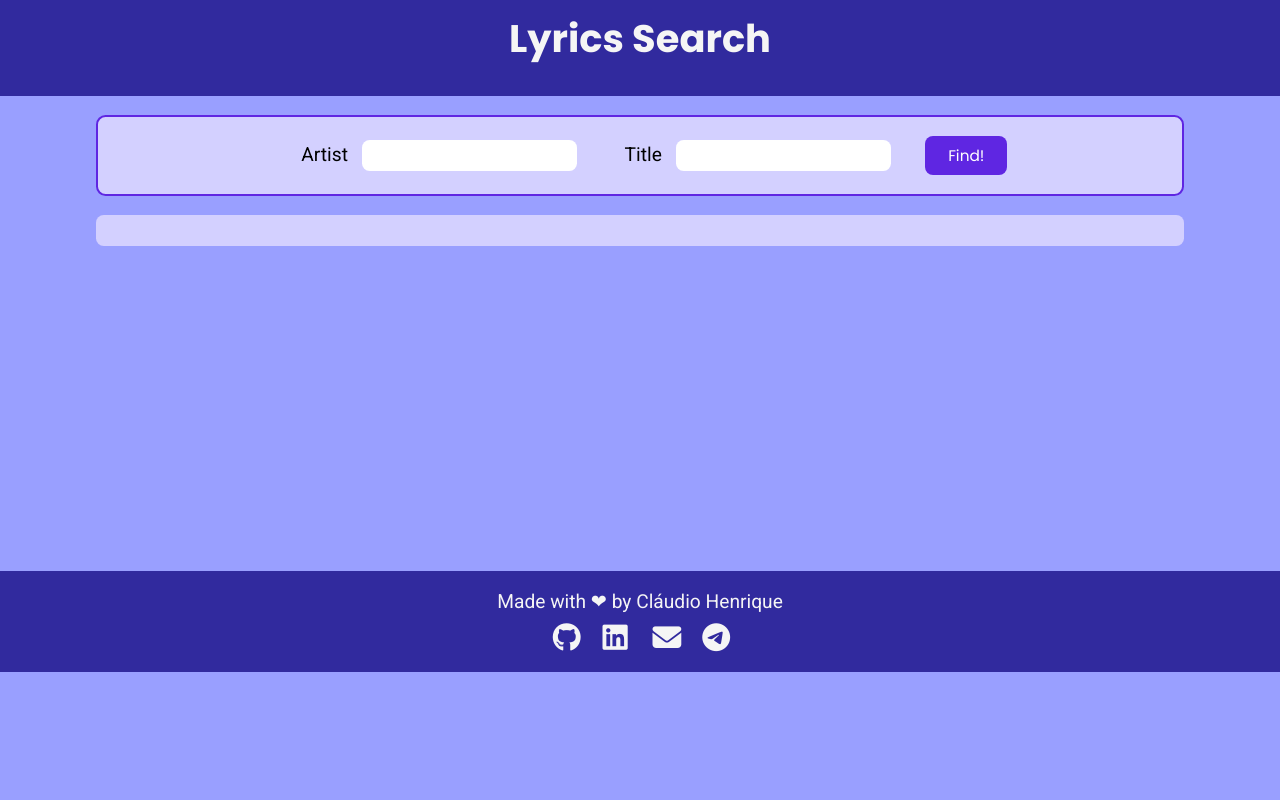
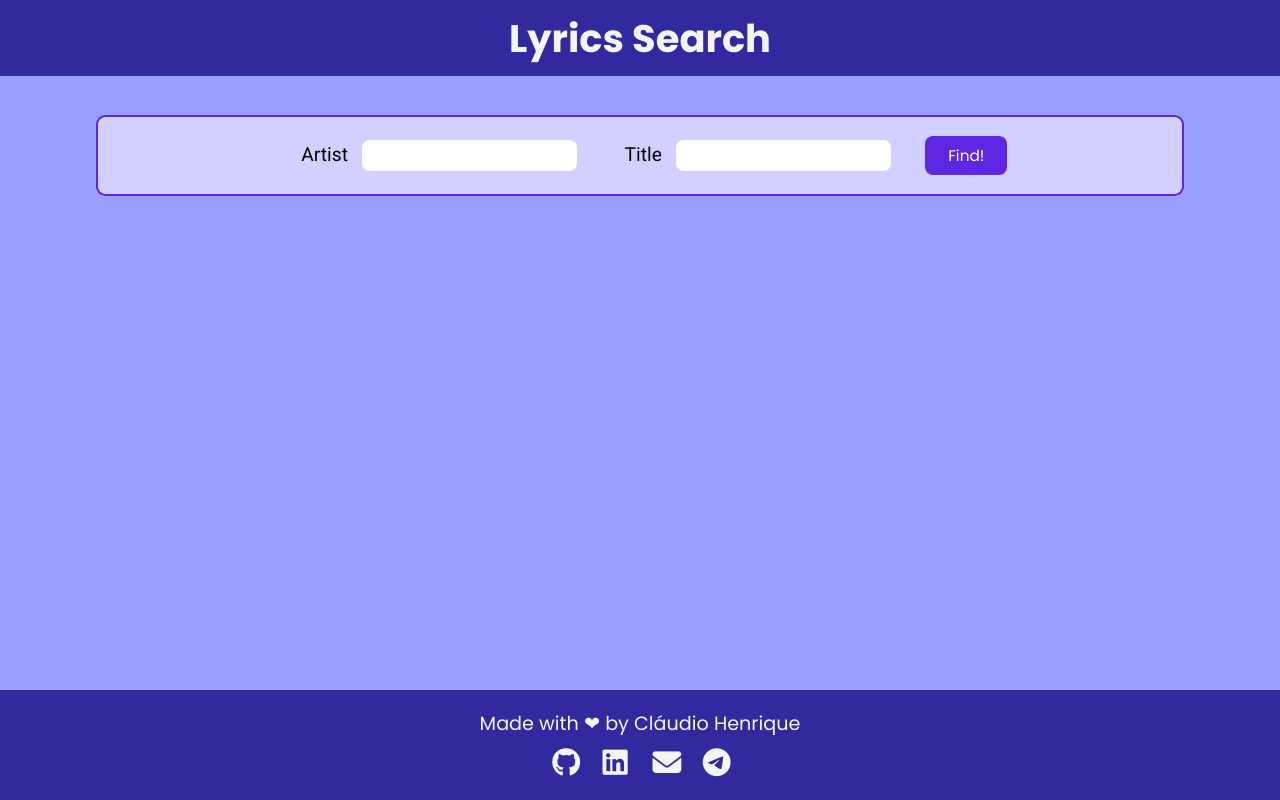
Before and after one commit to 01ch01/lyrics-search, a plain HTML site: page index.html in a window 1280 px wide. Drawn offline with Linux system fonts and the light colour scheme.

```diff
--- a/src/style.css
+++ b/src/style.css
@@ -29,7 +29,6 @@ body {
 header {
   background-color: var(--blue-purple);
   font-family: 'Poppins', sans-serif;
-  height: 12vh;
   padding: 0.5em;
   position: fixed;
   top: 0;
@@ -104,37 +103,28 @@ form button:hover {
 
 .lyrics {
   background-color: var(--lighter-purple);
-
+  display: none;
   border-radius: 0.5em;
   color: black;
   height: auto;
   margin: 1em auto;
   padding: 1em;
+  justify-content: center;
 }
 
 main {
   padding: 5em;
   width: 100vw;
   height: 100vh;
-  /* height: calc(100vh - 12vh - 4vh); */
 }
 
 footer {
   background-color: var(--blue-purple);
+  position: absolute;
   bottom: 0;
-  font-family: 'Poppins' sans-serif;
+  font-family: 'Poppins', sans-serif;
   padding: 1em;
-  position: absolute;
-  width: 100vw;
-}
-
-@media (min-height: 100vh) {
-  main {
-    height: calc(100vh - 12vh - 4vh);
-  }
-  footer {
-    height: auto;
-  }
+  width: 100%;
 }
 
 footer a i {
```
Also changed, not shown: 1 other file.
